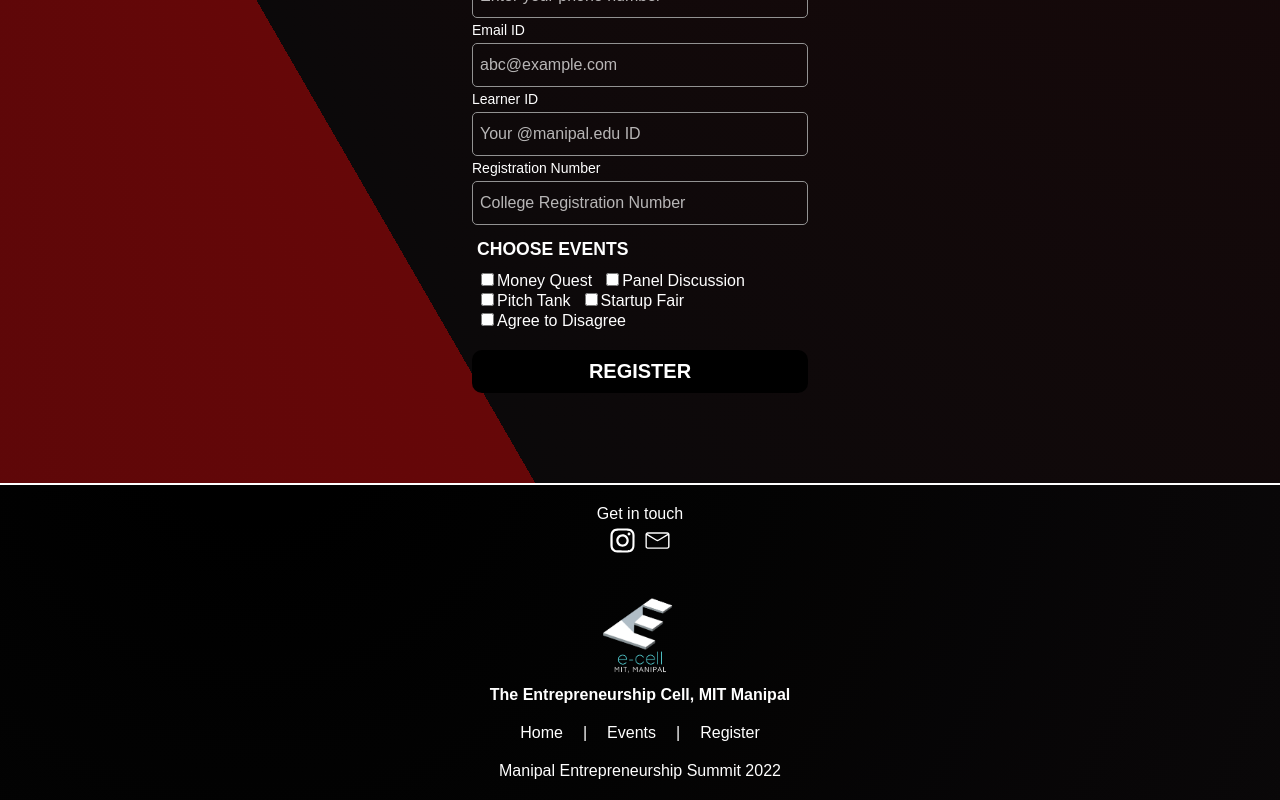
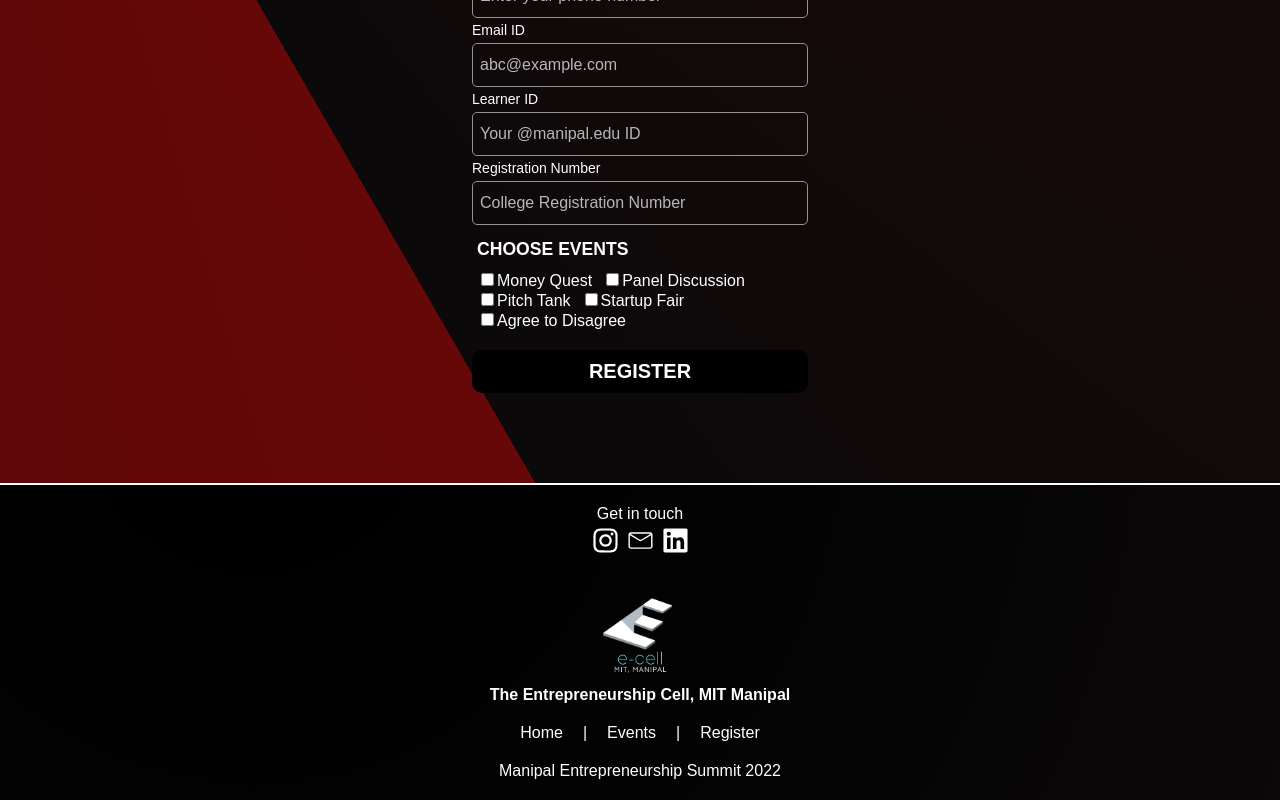
Before and after one commit to Parthiv-M/mes-portal, a React (Create React App) app in the folder client/: page /register in a window 1280 px wide. Shown: the part 547-1347 px from the top of the page. Built offline with nearby package versions, Linux system fonts and the light colour scheme; no server answers; a web font is replaced by a local one.

Commit message:
updated footer links

```diff
--- a/client/src/components/Footer/Footer.js
+++ b/client/src/components/Footer/Footer.js
@@ -3,6 +3,7 @@
 
 import instagram from "./instagram.svg"
 import email from "./email.svg"
+import linkedin from "./linkedin.svg"
 
 import ecell from "./../../assets/eCellLight.png"
 
@@ -17,6 +18,9 @@
                     </a>
                     <a href="mailto:ecell.mit@manipal.edu">
                         <img src={email}></img>
+                    </a>
+                    <a href="https://www.linkedin.com/company/ecellmit">
+                        <img src={linkedin}></img>
                     </a>
                 </div>
                 <div className="meta">
```
